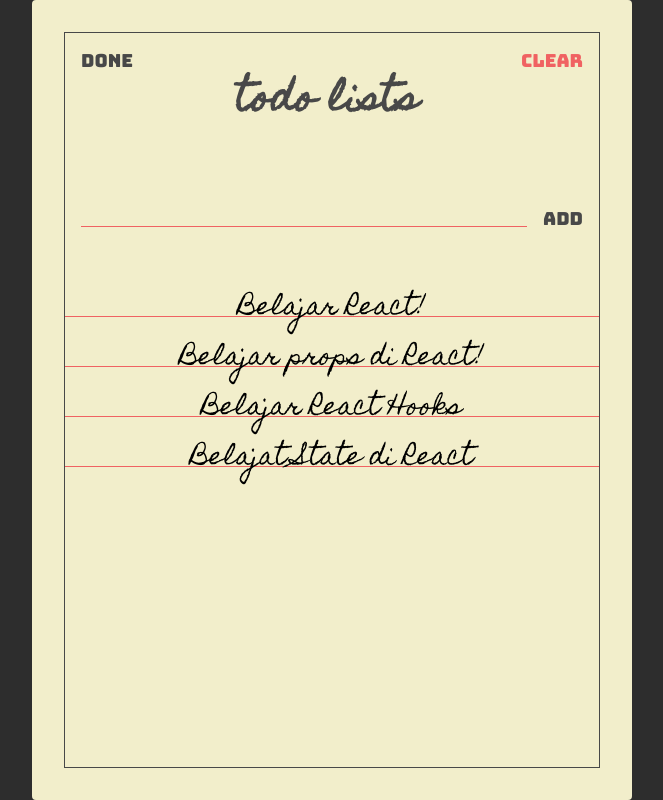
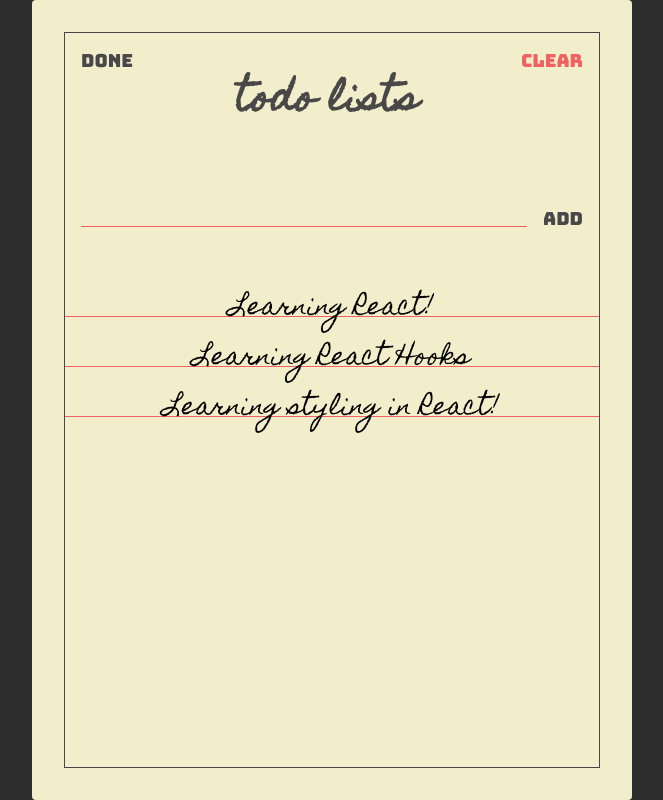
Before and after one commit to dewisapp/react-todolist, a React (Create React App) app: page / in a window 1280 px wide. Shown: the whole page, without its empty margins (308-971 px from the left). Built offline with nearby package versions, Linux system fonts and the light colour scheme.

Commit message:
refactor todos dan todolist component

```diff
--- a/src/components/Todos.jsx
+++ b/src/components/Todos.jsx
@@ -1,23 +1,8 @@
 import React from "react";
+import PropTypes from "prop-types";
 import Todo from "./Todo";
-import TodoForm from "./TodoForm";
 
-const Todos = () => {
-  const todos = [
-    {
-      text: "Belajar React!"
-    },
-    {
-      text: "Belajar props di React!"
-    },
-    {
-      text: "Belajar React Hooks"
-    },
-    {
-      text: "Belajat State di React"
-    }
-  ];
-
+const Todos = ({ todos }) => {
   return (
     <section className="todos">
       {todos.map((todo) => {
@@ -27,4 +12,12 @@
   );
 };
 
+Todos.propTypes = {
+  todos: PropTypes.arrayOf(
+    PropTypes.shape({
+      text: PropTypes.string
+    })
+  )
+};
+
 export default Todos;
--- a/src/pages/TodoList.jsx
+++ b/src/pages/TodoList.jsx
@@ -1,4 +1,4 @@
-import React from "react";
+import React, { useState } from "react";
 
 import Paper from "../components/Paper";
 import Header from "../components/Header";
@@ -6,11 +6,16 @@
 import Todos from "../components/Todos";
 
 const TodoList = () => {
+  const [todos, setTodos] = useState([
+    { text: "Learning React!" },
+    { text: "Learning React Hooks" },
+    { text: "Learning styling in React!" }
+  ]);
   return (
     <Paper>
       <Header />
       <TodoForm />
-      <Todos />
+      <Todos todos={todos} />
     </Paper>
   );
 };
```
